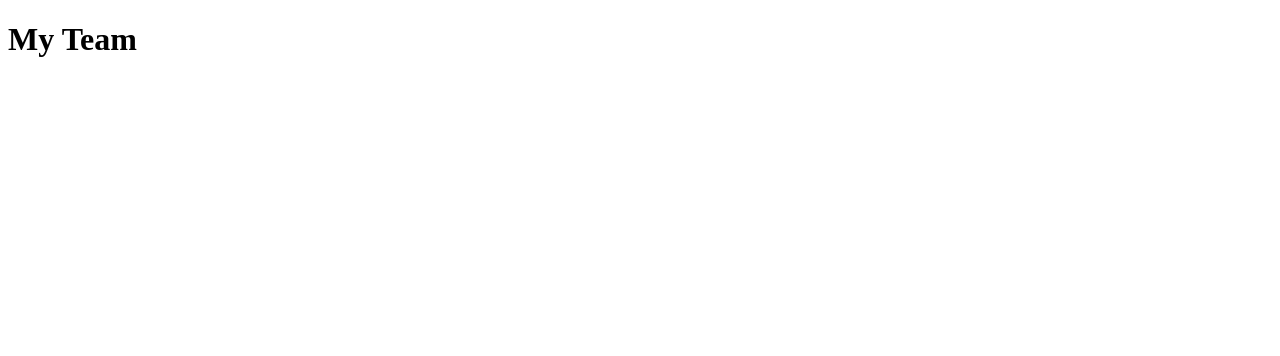
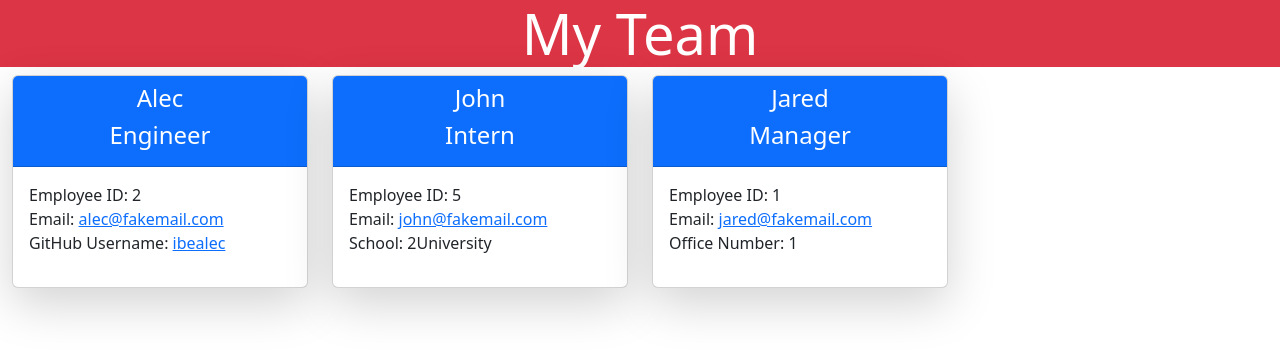
Before and after one commit to zwhumphrey/special-funicular, a website: page index.html in a window 1280 px wide. Drawn offline with nearby package versions, Linux system fonts and the light colour scheme.

Commit message:
added index and template html

```diff
--- a/index.html
+++ b/index.html
@@ -1,14 +1,76 @@
 <!DOCTYPE html>
 <html lang="en">
 <head>
-    <meta charset="UTF-8">
-    <meta http-equiv="X-UA-Compatible" content="IE=edge">
-    <meta name="viewport" content="width=device-width, initial-scale=1.0">
-    <title>Team Profile Generator</title>
+<meta charset="UTF-8">
+<meta name="viewport" content="width=device-width, initial-scale=1.0">
+<meta http-equiv="X-UA-Compatible" content="ie=edge">
+<title>Team Portfolio</title>
+<link href="https://cdn.jsdelivr.net/npm/bootstrap@5.2.1/dist/css/bootstrap.min.css" rel="stylesheet" integrity="sha384-iYQeCzEYFbKjA/T2uDLTpkwGzCiq6soy8tYaI1GyVh/UjpbCx/TYkiZhlZB6+fzT" crossorigin="anonymous">
+<style>
+</style>
 </head>
 <body>
-    <header class="header">
-        <h1>My Team</h1>
-    </header>
+<div class="header">
+<div class="jumbotron bg-danger">
+   <h1 class="display-4 text-white text-center">My Team</h1>
+</div>
+</div>
+<div class="container-body container-fluid">
+   <div class="row">
+
+
+<div class="col-md-4 col-sm-6 col-12 col-lg-3">
+    <div class="card shadow-lg mb-5 bg-white rounded">
+        <div class="card-header bg-primary">
+            <h4 class="text-white text-center">Alec</h4>
+            <h4 class="text-white text-center"><i class="fas fa-glasses"></i></i> Engineer</h4>
+        </div>
+        <div class="card-body">
+            <ul class="list-unstyled">
+                <li>Employee ID: 2</li>
+                <li>Email: <a href="mailto:alec@fakemail.com">alec@fakemail.com</a></li>
+                <li>GitHub Username: <a href="https://github.com/ibealec" target="_blank">ibealec</a></i>
+            </u>
+        </div>
+    </div>
+  </div>
+
+
+<div class="col-md-4 col-sm-6 col-12 col-lg-3">
+    <div class="card shadow-lg mb-5 bg-white rounded">
+        <div class="card-header bg-primary">
+            <h4 class="text-white text-center">John</h4>
+            <h4 class="text-white text-center"><i class="fas fa-user-graduate"></i></i> Intern</h4>
+        </div>
+        <div class="card-body">
+            <ul class="list-unstyled">
+                <li>Employee ID: 5</li>
+                <li>Email: <a href="mailto:john@fakemail.com">john@fakemail.com</a></li>
+                <li>School: 2University</i>
+            </u>
+        </div>
+    </div>
+  </div>
+
+
+<div class="col-md-4 col-sm-6 col-12 col-lg-3">
+    <div class="card shadow-lg mb-5 bg-white rounded">
+        <div class="card-header bg-primary">
+            <h4 class="text-white text-center">Jared</h4>
+            <h4 class="text-white text-center"><i class="fas fa-mug-hot"></i></i> Manager</h4>
+        </div>
+        <div class="card-body">
+            <ul class="list-unstyled">
+                <li>Employee ID: 1</li>
+                <li>Email: <a href="mailto:jared@fakemail.com">jared@fakemail.com</a></li>
+                <li>Office Number: 1</i>
+            </u>
+        </div>
+    </div>
+  </div>
+
+    </div>
+</div>
+<script src="https://cdn.jsdelivr.net/npm/bootstrap@5.2.1/dist/js/bootstrap.bundle.min.js" integrity="sha384-u1OknCvxWvY5kfmNBILK2hRnQC3Pr17a+RTT6rIHI7NnikvbZlHgTPOOmMi466C8" crossorigin="anonymous"></script>
 </body>
 </html>
--- a/package.json
+++ b/package.json
@@ -7,7 +7,7 @@
     "lib": "lib"
   },
   "scripts": {
-    "test": "node"
+    "test": "jest"
   },
   "repository": {
     "type": "git",
@@ -20,6 +20,7 @@
   },
   "homepage": "https://github.com/zwhumphrey/special-funicular#readme",
   "dependencies": {
+    "email-validator": "^2.0.4",
     "inquirer": "^8.2.4",
     "jest": "^29.0.3"
   }
--- /dev/null
+++ b/src/html.template.js
@@ -0,0 +1,60 @@
+const generateHTML = function (teamString) {
+  return `<!DOCTYPE html>
+<html lang="en">
+<head>
+<meta charset="UTF-8">
+<meta name="viewport" content="width=device-width, initial-scale=1.0">
+<meta http-equiv="X-UA-Compatible" content="ie=edge">
+<link href="https://cdn.jsdelivr.net/npm/bootstrap@5.2.1/dist/css/bootstrap.min.css" rel="stylesheet" integrity="sha384-iYQeCzEYFbKjA/T2uDLTpkwGzCiq6soy8tYaI1GyVh/UjpbCx/TYkiZhlZB6+fzT" crossorigin="anonymous">
+<title>Team Portfolio</title>
+<style>
+</style>
+</head>
+<body>
+<div class="header">
+<div class="jumbotron bg-warning">
+   <h1 class="display-4 text-white text-center">My Team</h1>
+</div>
+</div>
+<div class="container-body container-fluid">
+   <div class="row">
+        ${teamString}
+    </div>
+</div>
+<script src="https://cdn.jsdelivr.net/npm/bootstrap@5.2.1/dist/js/bootstrap.bundle.min.js" integrity="sha384-u1OknCvxWvY5kfmNBILK2hRnQC3Pr17a+RTT6rIHI7NnikvbZlHgTPOOmMi466C8" crossorigin="anonymous"></script>
+</body>
+</html>`;
+};
+
+const generateCard = function (arr) {
+  let roleInfo;
+
+  if (arr.title === 'Manager') {
+    roleInfo = `Office Number: ${arr.officeNumber}`;
+  } else if (arr.title === 'Engineer') {
+    roleInfo = `GitHub Username: <a href="https://github.com/${arr.github}" target="_blank">${arr.github}</a>`;
+  } else if (arr.title === 'Intern') {
+    roleInfo = `School: ${arr.school}`;
+  }
+
+  return `
+    <div class="col-md-4 col-sm-6 col-12 col-lg-3">
+    <div class="card shadow-lg mb-5 bg-white rounded">
+        <div class="card-header bg-primary">
+            <h4 class="text-white text-center">${arr.name}</h4>
+            <h4 class="text-white text-center"></i> ${arr.title}</h4>
+        </div>
+        <div class="card-body">
+            <ul class="list-unstyled">
+                <li>Employee ID: ${arr.id}</li>
+                <li>Email: <a href="mailto:${arr.email}">${arr.email}</a></li>
+                <li>${roleInfo}</i>
+            </u>
+        </div>
+    </div>
+  </div>
+`;
+};
+
+exports.generateHTML = generateHTML;
+exports.generateCard = generateCard;
```
Also changed, not shown: 1 other file.
